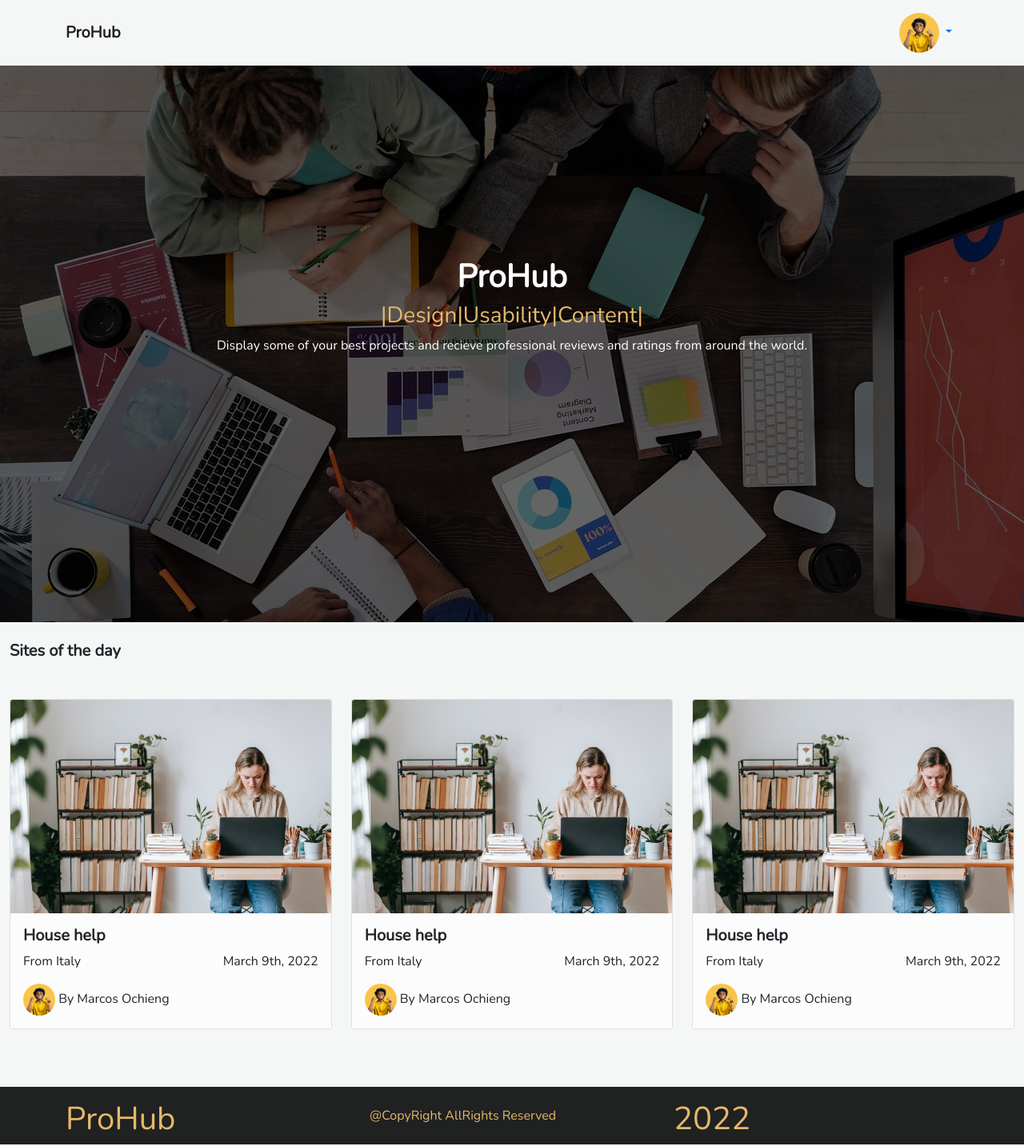
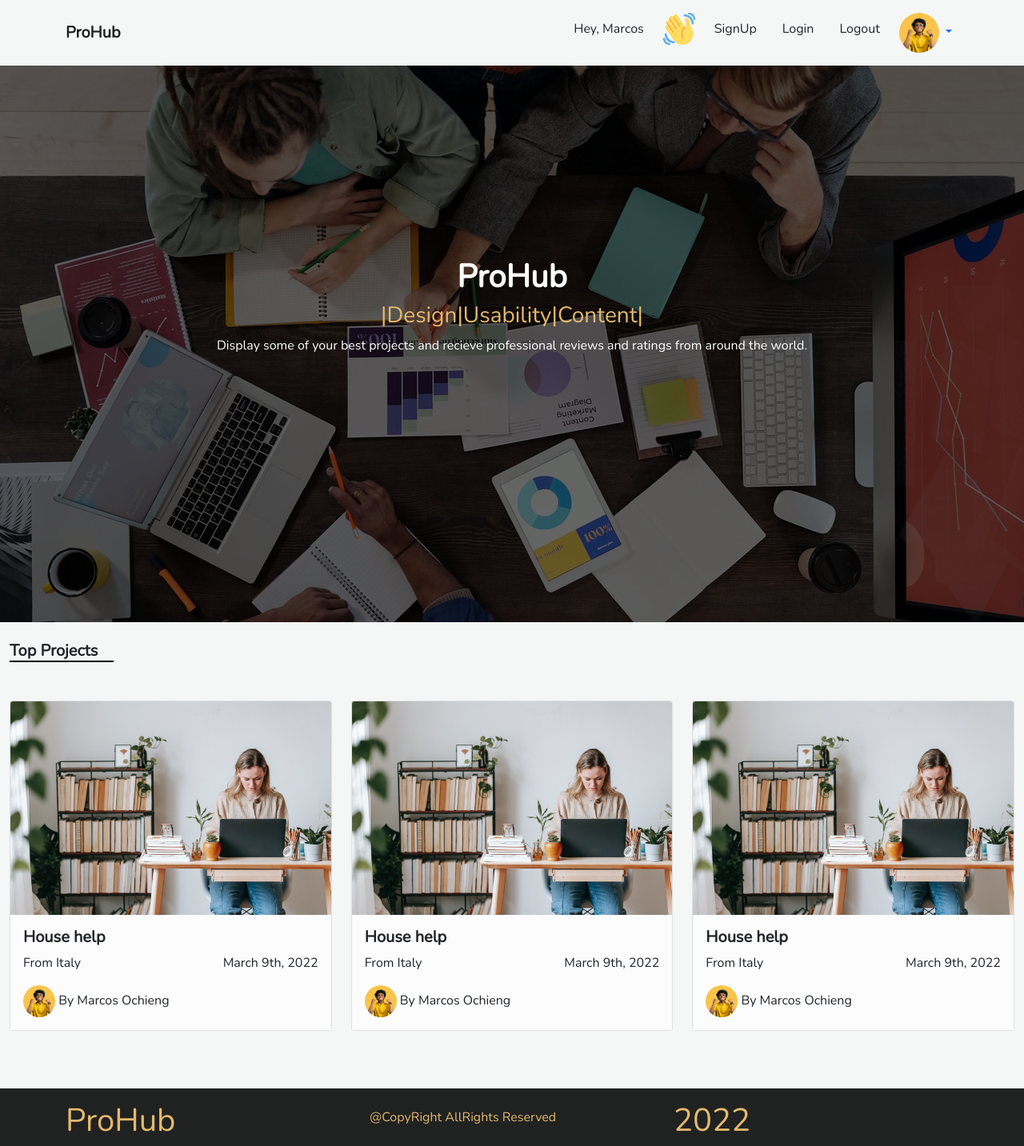
Before and after one commit to Marcos8060/Django-Project-Management-Website, a Django app: page / in a window 1280 px wide. Shown: the whole page at 80% size. Run offline with Django 4.2, Linux system fonts and the light colour scheme; some libraries are stand-ins or nearby versions.

Commit message:
styled the home and profile page

```diff
--- a/prohub/static/css/style.css
+++ b/prohub/static/css/style.css
@@ -62,7 +62,13 @@ body{
     border-radius: 999px;
     object-fit: cover;
 }
-
+.project_img:hover{
+    background: black;
+}
+.underline{
+    border-bottom: 2px solid black;
+    width: 130px;
+}
 /* profile */
 .profile-img{
     height: 150px;
--- a/prohub/templates/index.html
+++ b/prohub/templates/index.html
@@ -7,20 +7,25 @@
 {% block content %}
 <nav class="navbar navbar-expand-lg">
     <div class="container">
-        <a class="navbar-brand" href="#">ProHub</a>
+        <a class="navbar-brand" href="/">ProHub</a>
         <button class="navbar-toggler" type="button" data-bs-toggle="collapse" data-bs-target="#navbarNavDarkDropdown"
             aria-controls="navbarNavDarkDropdown" aria-expanded="false" aria-label="Toggle navigation">
             <i class="bi bi-list navbar-toggler-icon"></i>
         </button>
         <div class="collapse navbar-collapse" id="navbarNavDarkDropdown">
             <ul class="navbar-nav ms-auto">
+                    <li class="m-3">Hey, Marcos</li>
+                    <img style="width: 40px; height: 40px;" class="img-fluid m-2" src="../static/images/wave.png" alt="">
+                    <li class="m-3"><a class="text-decoration-none text-dark" href="#">SignUp</a></li>
+                    <li class="m-3"><a class="text-decoration-none text-dark" href="#">Login</a></li>
+                    <li class="m-3"><a class="text-decoration-none text-dark" href="#">Logout</a></li>
                 <li class="nav-item dropdown">
                     <a class="nav-link dropdown-toggle" href="#" id="navbarDarkDropdownMenuLink" role="button"
                         data-bs-toggle="dropdown" aria-expanded="false">
                      <img class="img-fluid navbar-img" src="../static/images/resume.png" alt="">
                     </a>
                     <ul class="dropdown-menu dropdown-menu-dark" aria-labelledby="navbarDarkDropdownMenuLink">
-                        <li><a class="dropdown-item" href="#">View Profile</a></li>
+                        <li><a class="dropdown-item" href="{% url 'profile' %}">View Profile</a></li>
                         <li><a class="dropdown-item" href="#">Another action</a></li>
                         <li><a class="dropdown-item" href="#"><i class="bi bi-box-arrow-right"></i><span class="m-2">Logout</span></a></li>
                     </ul>
@@ -43,11 +48,11 @@
     </div>
 </div>
 <div class="container-fluid">
-    <h5 class="mt-4 mb-5" style="font-weight: bold;">Sites of the day</h5>
+    <h5 class="mt-4 mb-5 underline" style="font-weight: bold;">Top Projects</h5>
     <div class="row mb-5">
         <div class="col-md-4 mb-4">
             <div class="card">
-                <img src="../static/images/p2.jpg" class="card-img-top" alt="...">
+                <a href="#"><img src="../static/images/p2.jpg" class="card-img-top project_img" alt="..."></a>
                 <div class="card-body">
                   <a href="#" class="text-decoration-none text-dark"><h5 class="card-title" style="font-weight: bolder;">House help</h5></a>
                   <div class="d-flex align-items-center justify-content-between">
@@ -61,7 +66,7 @@
         </div>
         <div class="col-md-4 mb-4">
             <div class="card">
-                <img src="../static/images/p2.jpg" class="card-img-top" alt="...">
+                <a href="#"><img src="../static/images/p2.jpg" class="card-img-top" alt="..."></a>
                 <div class="card-body">
                   <a href="#" class="text-decoration-none text-dark"><h5 class="card-title" style="font-weight: bolder;">House help</h5></a>
                   <div class="d-flex align-items-center justify-content-between">
@@ -75,7 +80,7 @@
         </div>
         <div class="col-md-4 mb-4">
             <div class="card">
-                <img src="../static/images/p2.jpg" class="card-img-top" alt="...">
+                <a href="#"><img src="../static/images/p2.jpg" class="card-img-top" alt="..."></a>
                 <div class="card-body">
                   <a href="#" class="text-decoration-none text-dark"><h5 class="card-title" style="font-weight: bolder;">House help</h5></a>
                   <div class="d-flex align-items-center justify-content-between">
--- a/prohub/templates/profile.html
+++ b/prohub/templates/profile.html
@@ -7,7 +7,7 @@
 {% block content %}
 <nav class="navbar navbar-expand-lg">
     <div class="container">
-        <a class="navbar-brand" href="#">ProHub</a>
+        <a class="navbar-brand" href="/">ProHub</a>
         <button class="navbar-toggler" type="button" data-bs-toggle="collapse" data-bs-target="#navbarNavDarkDropdown"
             aria-controls="navbarNavDarkDropdown" aria-expanded="false" aria-label="Toggle navigation">
             <i class="bi bi-list navbar-toggler-icon"></i>
@@ -15,6 +15,7 @@
         <div class="collapse navbar-collapse" id="navbarNavDarkDropdown">
             <ul class="navbar-nav ms-auto">
                 <h4 class="mt-3">Welcome, Marcos</h4>
+                <img style="width: 40px; height: 40px;" class="img-fluid m-2" src="../static/images/wave.png" alt="">
                 <li class="nav-item dropdown">
                     <a class="nav-link dropdown-toggle" href="#" id="navbarDarkDropdownMenuLink" role="button"
                         data-bs-toggle="dropdown" aria-expanded="false">
```
Also changed, not shown: prohub/static/images/wave.png (added).
